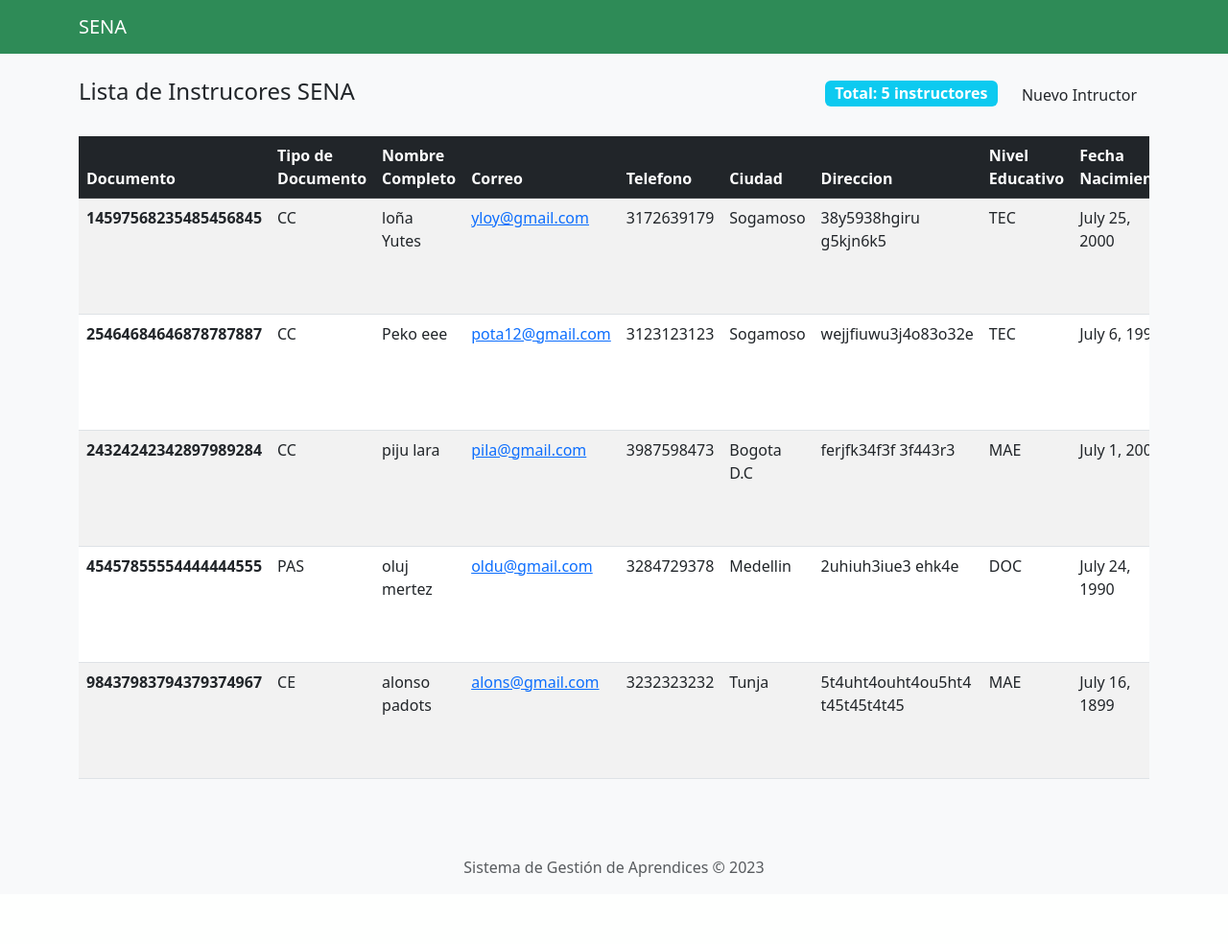
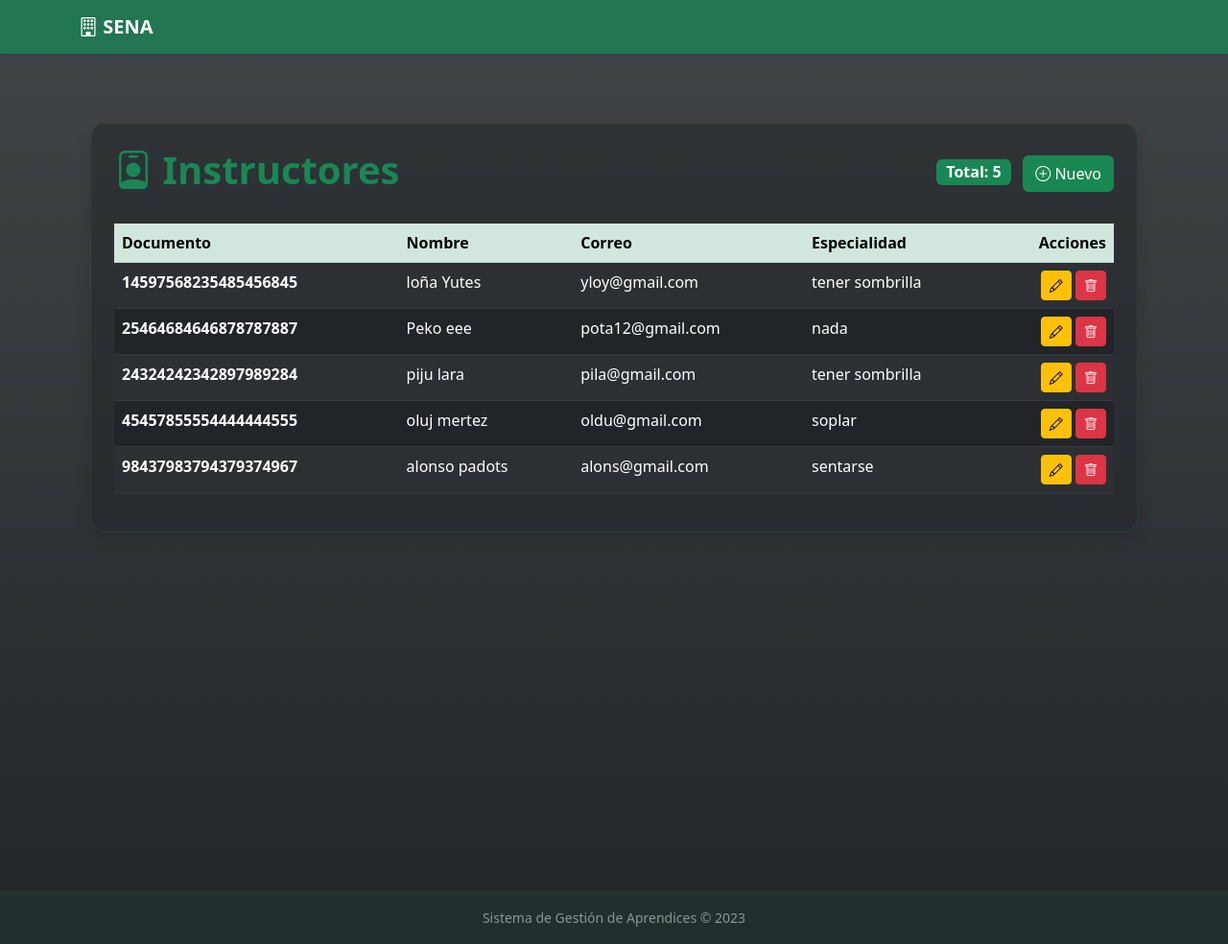
Before and after one commit to juanmateus7726/Proyecto_Django_Sena, a Django app: page /instructores/ in a window 1280 px wide. Shown: the whole page at 96% size. Before the commit the page ends 914 px from the top, so only its background shows below. Run offline with Django 5.2, Linux system fonts and the light colour scheme; data comes from the database, SQL or seed files in the repository.

Commit message:
Estilos añadidos

```diff
--- a/SENA_APP/aprendices/templates/base.html
+++ b/SENA_APP/aprendices/templates/base.html
@@ -1,48 +1,31 @@
 <!DOCTYPE html>
-<html lang="es">
+<html lang="es" data-bs-theme="dark">
 <head>
     <meta charset="UTF-8">
     <meta name="viewport" content="width=device-width, initial-scale=1.0">
     <title>{% block title %}SENA - Gestión{% endblock %}</title>
-    <!-- Bootstrap CSS (Personalizado con verde SENA) -->
+    <!-- Bootstrap CSS + Íconos Bootstrap Icons -->
     <link href="https://cdn.jsdelivr.net/npm/bootstrap@5.3.0/dist/css/bootstrap.min.css" rel="stylesheet">
-    <style>
-        :root {
-            --sena-green: #2E8B57;
-            --dark-purple: #4B0082;
-        }
-        .bg-sena {
-            background-color: var(--sena-green) !important;
-        }
-        .btn-sena {
-            background-color: var(--sena-green);
-            border: none;
-            color: white;
-        }
-        .glass-container {
-            background: rgba(255, 255, 255, 0.9);
-            border-radius: 15px;
-            padding: 30px;
-            box-shadow: 0 8px 32px rgba(0, 0, 0, 0.1);
-        }
-    </style>
+    <link href="https://cdn.jsdelivr.net/npm/bootstrap-icons@1.10.0/font/bootstrap-icons.css" rel="stylesheet">
 </head>
-<body class="bg-light">
-    <!-- Navbar -->
-    <nav class="navbar navbar-expand-lg bg-sena navbar-dark mb-4">
+<body class="bg-dark bg-gradient">
+    <!-- Navbar oscuro con verde SENA -->
+    <nav class="navbar navbar-expand-lg navbar-dark bg-success bg-opacity-75 shadow-sm mb-4">
         <div class="container">
-            <a class="navbar-brand" href="/">SENA</a>
+            <a class="navbar-brand fw-bold" href="/">
+                <i class="bi bi-building"></i> SENA
+            </a>
         </div>
     </nav>
 
-    <!-- Contenido Dinámico -->
-    <div class="container">
+    <!-- Contenido -->
+    <main class="container mb-5">
         {% block content %}{% endblock %}
-    </div>
+    </main>
 
     <!-- Footer -->
-    <footer class="text-center mt-5 py-3 text-muted">
-        Sistema de Gestión de Aprendices © 2023
+    <footer class="text-center py-3 bg-success bg-opacity-10 text-muted">
+        <small>Sistema de Gestión de Aprendices © 2023</small>
     </footer>
 
     <!-- Bootstrap JS -->
--- a/SENA_APP/instructores/templates/lista_instructores.html
+++ b/SENA_APP/instructores/templates/lista_instructores.html
@@ -1,65 +1,62 @@
 {% extends "base.html" %}
 
-{% block title %}Lista de Intructores SENA - SENA APP{% endblock %}
+{% block title %}Lista de Instructores SENA{% endblock %}
 
 {% block content %}
-<div class="row">
-    <div class="col-12">
+<div class="d-flex  flex-column min-vh-100 py-5">
+    <div class="container">
+<div class="bg-dark bg-opacity-50 rounded-4 p-4 border border-success border-opacity-25 shadow">
     <div class="d-flex justify-content-between align-items-center mb-4">
-            <h4>Lista de Instrucores SENA</h4>
+        <h1 class="fw-bold text-success">
+            <i class="bi bi-person-badge"></i> Instructores
+        </h1>
         <div>
-                <span class="badge bg-info fs-6">Total: {{ total_instructores }} instructores</span>
-                <a href='/admin/instructores/instructor/add/' class="btn btn-succes ms-2">
-                    Nuevo Intructor
+            <span class="badge bg-success fs-6 me-2">
+                Total: {{ total_instructores }}
+            </span>
+            <a href='/admin/instructores/instructor/add/' class="btn btn-success">
+                <i class="bi bi-plus-circle"></i> Nuevo
             </a>
         </div>
     </div>
-    </div>
-</div>
+
     {% if lista_instructores %}
-<div class="row">
-    <div class="col-12">
     <div class="table-responsive">
-            <table class="table table-striped table-hover">
-                <thead class="table-dark">
+        <table class="table table-dark table-hover table-striped">
+            <thead class="table-success">
                 <tr>
                     <th>Documento</th>
-                        <th>Tipo de Documento</th>
-                        <th>Nombre Completo</th>
+                    <th>Nombre</th>
                     <th>Correo</th>
-                        <th>Telefono</th>
-                        <th>Ciudad</th>
-                        <th>Direccion</th>
-                        <th>Nivel Educativo</th>
-                        <th>Fecha Nacimiento</th>
                     <th>Especialidad</th>
+                    <th class="text-end">Acciones</th>
                 </tr>
             </thead>
             <tbody>
                 {% for instructor in lista_instructores %}
                 <tr>
                     <td><strong>{{ instructor.documento_identidad }}</strong></td>
-                        <td>{{ instructor.tipo_documento }}</td>
                     <td>{{ instructor.nombre_completo }}</td>
-                        <td>
-                            <a href="mailto:{{ instructor.correo }}">{{ instructor.correo }}</a>
-                        </td>
-                        <td>{{ instructor.telefono }}</td>
-                        <td>{{ instructor.ciudad }}</td>
-                        <td>{{ instructor.direccion }}</td>
-                        <td>{{ instructor.nivel_educativo }}</td>
-                        <td>{{ instructor.fecha_nacimiento }}</td>
+                    <td>{{ instructor.correo }}</td>
                     <td>{{ instructor.especialidad }}</td>
-                        <td>
-                            <a href="/admin/instructores/instructor/{{ instructor.id }}/change/" class="btn btn-sm btn-warning"><li class="bi bi-pencil"> Editar</li></a>
-                            <a href="/admin/instructores/instructor/{{ instructor.id }}/delete/" class="btn btn-sm btn-danger" onclick="return confirm('¿Eliminar a {{ instructor.nombre_completo }}?')"><li class="bi bi-trash3"> Eliminar</li></a>
+                    <td class="text-end">
+                        <a href="/admin/instructores/instructor/{{ instructor.id }}/change/"
+                        class="btn btn-sm btn-warning">
+                            <i class="bi bi-pencil"></i>
+                        </a>
+                        <a href="/admin/instructores/instructor/{{ instructor.id }}/delete/"
+                        class="btn btn-sm btn-danger"
+                        onclick="return confirm('¿Eliminar a {{ instructor.nombre_completo }}?')">
+                            <i class="bi bi-trash"></i>
+                        </a>
                     </td>
                 </tr>
                 {% endfor %}
             </tbody>
         </table>
     </div>
+    {% endif %}
 </div>
     </div>
-{% endif %}
+</div>
 {% endblock %}
```
Also changed, not shown: SENA_APP/aprendices/templates/index.html (+17 -8 lines), SENA_APP/aprendices/templates/lista_aprendices.html (+28 -18 lines). Lines whose indentation alone changed are shown as unchanged.
